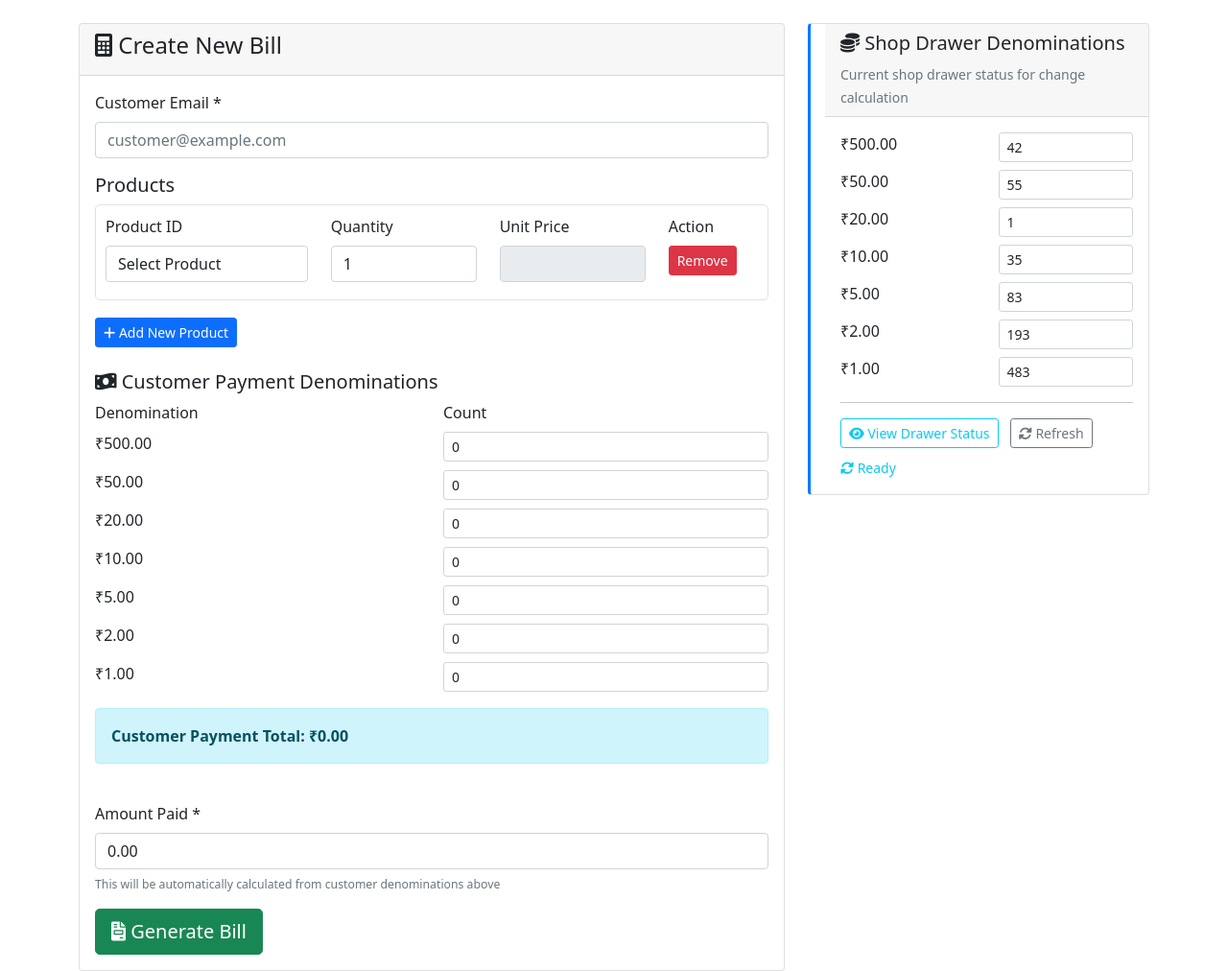
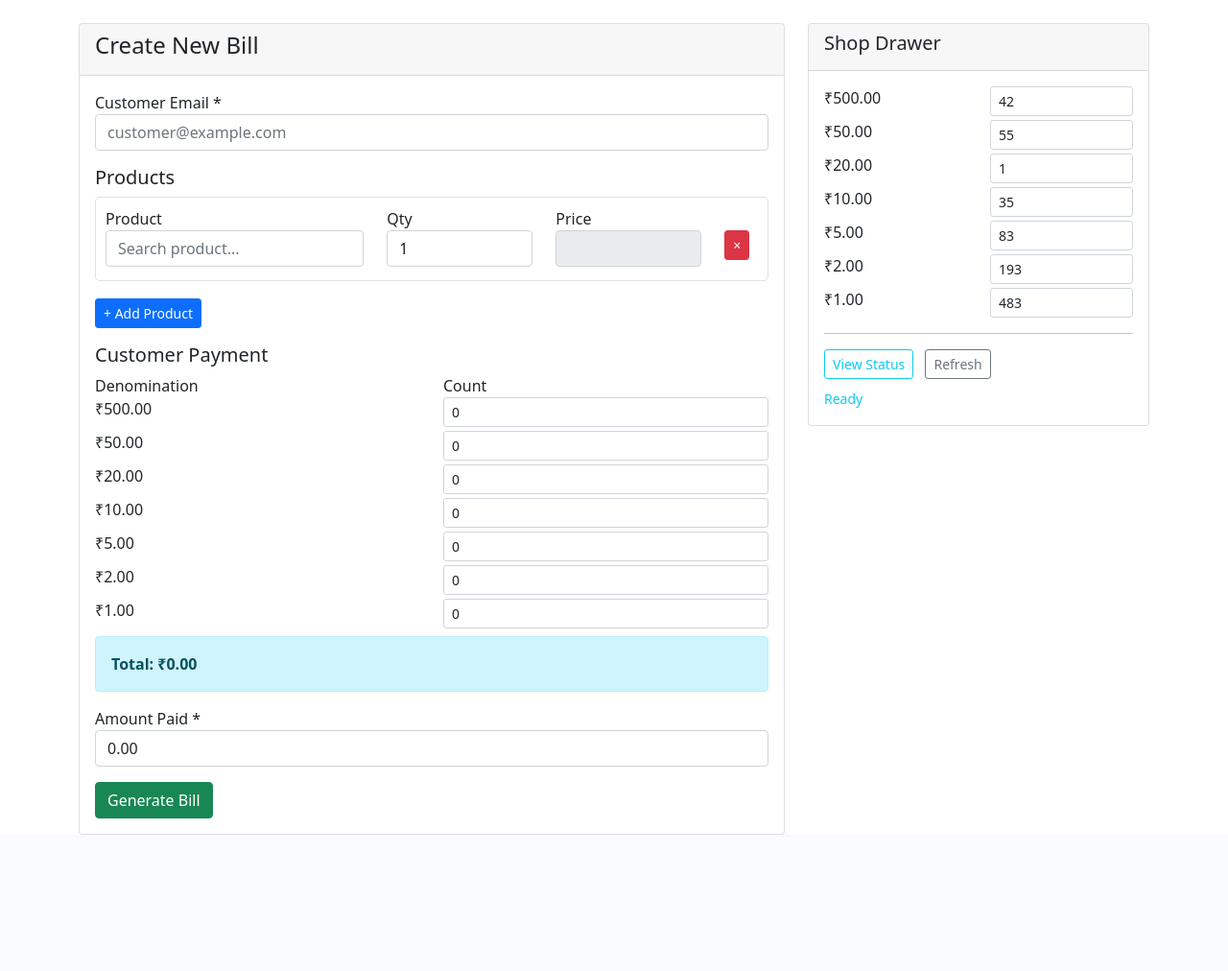
Before and after one commit to Deepanraj1508/billing-system-django, a Django app: page /billing/ in a window 1280 px wide. Shown: the part 56-1068 px from the top of the page at 96% size. After the commit the page ends 926 px from the top, so only its background shows below. Run offline with Django 5.2, Linux system fonts and the light colour scheme; data comes from the database, SQL or seed files in the repository; both versions use the stored data as it was after the commit.

Commit message:
simplify the code

```diff
--- a/billing/templates/base.html
+++ b/billing/templates/base.html
@@ -6,6 +6,7 @@
     <title>{% block title %}Billing System{% endblock %}</title>
     <link href="https://cdn.jsdelivr.net/npm/bootstrap@5.1.3/dist/css/bootstrap.min.css" rel="stylesheet">
     <link href="https://cdnjs.cloudflare.com/ajax/libs/font-awesome/6.0.0/css/all.min.css" rel="stylesheet">
+    {% block extra_css %}{% endblock %}
     <style>
         .navbar-brand {
             font-weight: bold;
--- a/billing/templates/billing/billing.html
+++ b/billing/templates/billing/billing.html
@@ -1,115 +1,141 @@
 {% extends 'base.html' %}
 
 {% block title %}Billing - Create New Bill{% endblock %}
+
+{% block extra_css %}
+<style>
+    .product-suggestions {box-shadow: 0 2px 8px rgba(0,0,0,0.1);}
+
+    .product-suggestion-item {
+        padding: 8px 12px;
+        cursor: pointer;
+        border-bottom: 1px solid #eee;
+    }
+
+    .product-suggestion-item:hover {
+        background-color: #f8f9fa;
+    }
+
+    .product-suggestion-item.selected {
+        background-color: #007bff;
+        color: white;
+    }
+
+    .product-suggestion-item .product-id {
+        font-weight: bold;
+        color: #007bff;
+    }
+
+    .product-suggestion-item .product-name {
+        font-size: 13px;
+        margin: 2px 0;
+    }
+
+    .product-suggestion-item .product-details {
+        font-size: 11px;
+        color: #666;
+    }
+
+    .product-search-container {
+        position: relative;
+    }
+</style>
+{% endblock %}
 
 {% block content %}
 <div class="row">
     <div class="col-md-8">
         <div class="card">
             <div class="card-header">
-                <h4><i class="fas fa-calculator"></i> Create New Bill</h4>
+                <h4>Create New Bill</h4>
             </div>
             <div class="card-body">
                 <form id="billingForm">
                     {% csrf_token %}
                     <div class="mb-3">
-                        <label for="id_customer_email" class="form-label">Customer Email *</label>
+                        <label>Customer Email *</label>
                         {{ form.customer_email }}
                     </div>
 
-                    <div class="mb-4">
+                    <div class="mb-3">
                         <h5>Products</h5>
                         <div id="product-container">
                             <div class="product-row" data-index="0">
                                 <div class="row">
-                                    <div class="col-md-4">
-                                        <label class="form-label">Product ID</label>
-                                        <select class="form-control product-select" name="product_id_0">
-                                            <option value="">Select Product</option>
-                                            {% for product in products %}
-                                                <option value="{{ product.product_id }}">{{ product.product_id }} - {{ product.name }}</option>
-                                            {% endfor %}
-                                        </select>
+                                    <div class="col-md-5">
+                                        <label>Product</label>
+                                        <input type="text" class="form-control product-search" name="product_search_0" placeholder="Search product..." autocomplete="off">
+                                        <input type="hidden" class="product-id-input" name="product_id_0" value="">
+                                        <div class="product-suggestions" style="display: none; position: absolute; z-index: 1000; background: white; border: 1px solid #ddd; border-radius: 4px; max-height: 200px; overflow-y: auto; width: 100%;"></div>
                                     </div>
                                     <div class="col-md-3">
-                                        <label class="form-label">Quantity</label>
+                                        <label>Qty</label>
                                         <input type="number" class="form-control quantity-input" name="quantity_0" min="1" value="1">
                                     </div>
                                     <div class="col-md-3">
-                                        <label class="form-label">Unit Price</label>
+                                        <label>Price</label>
                                         <input type="text" class="form-control unit-price" readonly>
                                     </div>
-                                    <div class="col-md-2">
-                                        <label class="form-label">Action</label><br>
-                                        <button type="button" class="btn btn-danger btn-sm remove-product">Remove</button>
+                                    <div class="col-md-1">
+                                        <label>&nbsp;</label><br>
+                                        <button type="button" class="btn btn-danger btn-sm remove-product">×</button>
                                     </div>
                                 </div>
-                                <div class="row mt-2">
+                                <div class="row mt-1">
                                     <div class="col-md-12">
                                         <small class="text-muted product-details"></small>
                                     </div>
                                 </div>
                             </div>
                         </div>
-                        <button type="button" id="add-product" class="btn btn-primary btn-sm mt-2">
-                            <i class="fas fa-plus"></i> Add New Product
-                        </button>
+                        <button type="button" id="add-product" class="btn btn-primary btn-sm mt-2">+ Add Product</button>
                     </div>
 
-                    <div class="mb-4 customer-denomination-section">
-                        <h5><i class="fas fa-money-bill-wave"></i> Customer Payment Denominations</h5>
+                    <div class="mb-3">
+                        <h5>Customer Payment</h5>
                         <div class="row">
                             <div class="col-md-6">
-                                <label class="form-label">Denomination</label>
+                                <label>Denomination</label>
                             </div>
                             <div class="col-md-6">
-                                <label class="form-label">Count</label>
+                                <label>Count</label>
                             </div>
                         </div>
                         {% for denomination in denominations %}
-                        <div class="row mb-2">
+                        <div class="row mb-1">
                             <div class="col-md-6">
-                                <label class="form-label">₹{{ denomination.value }}</label>
+                                <label>₹{{ denomination.value }}</label>
                             </div>
                             <div class="col-md-6">
-                                <input type="number" class="form-control form-control-sm customer-denomination-count denomination-input"
+                                <input type="number" class="form-control form-control-sm customer-denomination-count"
                                        data-value="{{ denomination.value }}" value="0" min="0">
                             </div>
                         </div>
                         {% endfor %}
-                        <div class="row mt-3">
-                            <div class="col-md-12">
-                                <div class="alert alert-info">
-                                    <strong>Customer Payment Total: <span id="customer-total-payment">₹0.00</span></strong>
-                                </div>
-                            </div>
-                        </div>
-                    </div>
-                    <div class="mb-3">
-                        <label for="id_amount_paid" class="form-label">Amount Paid *</label>
-                        {{ form.amount_paid }}
-                        <div class="form-text">
-                            <small class="text-muted">This will be automatically calculated from customer denominations above</small>
+                        <div class="alert alert-info mt-2">
+                            <strong>Total: <span id="customer-total-payment">₹0.00</span></strong>
                         </div>
                     </div>
 
-                    <button type="submit" class="btn btn-success btn-lg">
-                        <i class="fas fa-file-invoice"></i> Generate Bill
-                    </button>
+                    <div class="mb-3">
+                        <label>Amount Paid *</label>
+                        {{ form.amount_paid }}
+                    </div>
+
+                    <button type="submit" class="btn btn-success">Generate Bill</button>
                 </form>
             </div>
         </div>
     </div>
 
     <div class="col-md-4">
-        <div class="card denomination-section">
+        <div class="card">
             <div class="card-header">
-                <h5><i class="fas fa-coins"></i> Shop Drawer Denominations</h5>
-                <small class="text-muted">Current shop drawer status for change calculation</small>
+                <h5>Shop Drawer</h5>
             </div>
             <div class="card-body">
                 {% for denomination in denominations %}
-                <div class="row mb-2">
+                <div class="row mb-1">
                     <div class="col-6">
                         <label>₹{{ denomination.value }}</label>
                     </div>
@@ -120,21 +146,10 @@
                 </div>
                 {% endfor %}
                 <hr>
-                <div class="row mt-2">
-                    <div class="col-12">
-                        <button type="button" class="btn btn-outline-info btn-sm" onclick="showDrawerStatus()">
-                            <i class="fas fa-eye"></i> View Drawer Status
-                        </button>
-                        <button type="button" class="btn btn-outline-secondary btn-sm ms-2" onclick="refreshDrawerFromDatabase()">
-                            <i class="fas fa-sync-alt"></i> Refresh
-                        </button>
-                        <div class="mt-2">
-                            <small class="text-info">
-                                <i class="fas fa-sync-alt"></i>
-                                <span id="drawer-status-indicator">Ready</span>
-                            </small>
-                        </div>
-                    </div>
+                <button type="button" class="btn btn-outline-info btn-sm" onclick="showDrawerStatus()">View Status</button>
+                <button type="button" class="btn btn-outline-secondary btn-sm ms-2" onclick="refreshDrawerFromDatabase()">Refresh</button>
+                <div class="mt-2">
+                    <small class="text-info"><span id="drawer-status-indicator">Ready</span></small>
                 </div>
             </div>
         </div>
@@ -162,10 +177,14 @@
 {% endblock %}
 
 {% block extra_js %}
+<script src="https://code.jquery.com/jquery-3.6.0.min.js"></script>
 <script>
 let productIndex = 0;
 
 document.addEventListener('DOMContentLoaded', function() {
+    // Initialize product search for existing product inputs
+    initializeProductSearch();
+
     document.getElementById('add-product').addEventListener('click', addProduct);
     document.querySelectorAll('.product-row').forEach(setupProductRowEvents);
     setupDenominationEvents();
@@ -175,13 +194,152 @@ document.addEventListener('DOMContentLoaded', function() {
     });
 });
 
+function initializeProductSearch() {
+    document.querySelectorAll('.product-search').forEach(function(input) {
+        setupProductSearch(input);
+    });
+}
+
+function setupProductSearch(input) {
+    let searchTimeout;
+    let selectedIndex = -1;
+    let suggestions = [];
+
+    input.addEventListener('input', function() {
+        clearTimeout(searchTimeout);
+        const query = this.value.trim();
+
+        if (query.length < 1) {
+            hideSuggestions(input);
+            return;
+        }
+
+        searchTimeout = setTimeout(() => {
+            searchProducts(query, input);
+        }, 300);
+    });
+
+    input.addEventListener('keydown', function(e) {
+        const suggestionsDiv = input.parentNode.querySelector('.product-suggestions');
+        const items = suggestionsDiv.querySelectorAll('.product-suggestion-item');
+
+        switch(e.key) {
+            case 'ArrowDown':
+                e.preventDefault();
+                selectedIndex = Math.min(selectedIndex + 1, items.length - 1);
+                updateSelection(items, selectedIndex);
+                break;
+            case 'ArrowUp':
+                e.preventDefault();
+                selectedIndex = Math.max(selectedIndex - 1, -1);
+                updateSelection(items, selectedIndex);
+                break;
+            case 'Enter':
+                e.preventDefault();
+                if (selectedIndex >= 0 && items[selectedIndex]) {
+                    selectProduct(items[selectedIndex], input);
+                }
+                break;
+            case 'Escape':
+                hideSuggestions(input);
+                break;
+        }
+    });
+
+    input.addEventListener('blur', function() {
+        setTimeout(() => {
+            hideSuggestions(input);
+        }, 200);
+    });
+}
+
+function searchProducts(query, input) {
+    fetch(`/api/search-products/?q=${encodeURIComponent(query)}`)
+        .then(response => response.json())
+        .then(data => {
+            suggestions = data.products || [];
+            showSuggestions(suggestions, input);
+        })
+        .catch(error => {
+            console.error('Error searching products:', error);
+        });
+}
+
+function showSuggestions(products, input) {
+    const suggestionsDiv = input.parentNode.querySelector('.product-suggestions');
+    suggestionsDiv.innerHTML = '';
+
+    if (products.length === 0) {
+        suggestionsDiv.innerHTML = '<div class="product-suggestion-item">No products found</div>';
+    } else {
+        products.forEach(product => {
+            const item = document.createElement('div');
+            item.className = 'product-suggestion-item';
+            item.innerHTML = `
+                <div class="product-id">${product.id}</div>
+                <div class="product-name">${product.name}</div>
+                <div class="product-details">₹${product.price} | ${product.tax}% | Stock: ${product.stock}</div>
+            `;
+            item.addEventListener('click', () => selectProduct(item, input, product));
+            suggestionsDiv.appendChild(item);
+        });
+    }
+
+    suggestionsDiv.style.display = 'block';
+}
+
+function hideSuggestions(input) {
+    const suggestionsDiv = input.parentNode.querySelector('.product-suggestions');
+    suggestionsDiv.style.display = 'none';
+}
+
+function updateSelection(items, selectedIndex) {
+    items.forEach((item, index) => {
+        if (index === selectedIndex) {
+            item.classList.add('selected');
+        } else {
+            item.classList.remove('selected');
+        }
+    });
+}
+
+function selectProduct(item, input, product) {
+    if (product) {
+        input.value = `${product.id} - ${product.name}`;
+        input.parentNode.querySelector('.product-id-input').value = product.id;
+
+        // Update price and details
+        const row = input.closest('.product-row');
+        const unitPriceInput = row.querySelector('.unit-price');
+        const productDetails = row.querySelector('.product-details');
+
+        unitPriceInput.value = `₹${product.price}`;
+        productDetails.textContent = `${product.name} | Tax: ${product.tax}% | Stock: ${product.stock}`;
+    }
+
+    hideSuggestions(input);
+}
+
+function formatProductOption(product) {
+    if (!product.id) return product.text;
+    return $(`<div class="product-option">
+        <div class="product-id">${product.id}</div>
+        <div class="product-name">${product.name}</div>
+        <div class="product-details"><small>₹${product.price} | ${product.tax}% | Stock: ${product.stock}</small></div>
+    </div>`);
+}
+
+function formatProductSelection(product) {
+    return product.id ? `${product.id} - ${product.name}` : product.text;
+}
+
 function addProduct() {
     productIndex++;
     const container = document.getElementById('product-container');
     const newProductRow = container.querySelector('.product-row').cloneNode(true);
 
     newProductRow.dataset.index = productIndex;
-    newProductRow.querySelectorAll('select, input').forEach(field => {
+    newProductRow.querySelectorAll('input').forEach(field => {
         if (field.name) {
             field.name = field.name.replace(/_\d+/, '_' + productIndex);
         }
@@ -192,30 +350,24 @@ function addProduct() {
 
     container.appendChild(newProductRow);
     setupProductRowEvents(newProductRow);
+
+    // Initialize product search for the new product input
+    const newProductSearch = newProductRow.querySelector('.product-search');
+    if (newProductSearch) {
+        setupProductSearch(newProductSearch);
+    }
 }
 
 function setupProductRowEvents(row) {
-    const productSelect = row.querySelector('.product-select');
+    const productSearch = row.querySelector('.product-search');
+    const productIdInput = row.querySelector('.product-id-input');
     const unitPriceInput = row.querySelector('.unit-price');
     const productDetails = row.querySelector('.product-details');
 
-    productSelect.addEventListener('change', function() {
-        if (this.value) {
-            fetch(`/api/product/${this.value}/`)
-                .then(response => response.json())
-                .then(data => {
-                    if (data.success) {
-                        unitPriceInput.value = '₹' + data.price;
-                        productDetails.textContent = `${data.name} | Tax: ${data.tax}% | Stock: ${data.stock}`;
-                    } else {
-                        alert('Product not found');
-                    }
-                })
-                .catch(error => {
-                    console.error('Error:', error);
-                    alert('Error fetching product details');
-                });
-        } else {
+    // Handle product search input change
+    productSearch.addEventListener('input', function() {
+        if (!this.value.trim()) {
+            productIdInput.value = '';
             unitPriceInput.value = '';
             productDetails.textContent = '';
         }
@@ -268,7 +420,7 @@ function generateBill() {
     const products = [];
 
     document.querySelectorAll('.product-row').forEach(row => {
-        const productId = row.querySelector('.product-select').value;
+        const productId = row.querySelector('.product-id-input').value;
         const quantity = row.querySelector('.quantity-input').value;
 
         if (productId && quantity && parseInt(quantity) > 0) {
@@ -475,13 +627,19 @@ function resetForm() {
     const firstRow = container.querySelector('.product-row');
     container.innerHTML = '';
     container.appendChild(firstRow);
-    firstRow.querySelectorAll('select, input').forEach(field => {
+    firstRow.querySelectorAll('input').forEach(field => {
         if (field.type !== 'button') {
             field.value = field.type === 'number' ? '1' : '';
         }
     });
     firstRow.querySelector('.product-details').textContent = '';
     firstRow.querySelector('.unit-price').value = '';
+
+    // Re-initialize product search for the reset row
+    const productSearch = firstRow.querySelector('.product-search');
+    if (productSearch) {
+        setupProductSearch(productSearch);
+    }
 
     document.querySelectorAll('.customer-denomination-count').forEach(input => {
         input.value = '0';
--- a/billing/urls.py
+++ b/billing/urls.py
@@ -5,6 +5,7 @@ urlpatterns = [
     path('', views.home, name='home'),
     path('billing/', views.billing_page, name='billing'),
     path('api/product/<str:product_id>/', views.get_product_info, name='get_product_info'),
+    path('api/search-products/', views.search_products, name='search_products'),
     path('api/generate-bill/', views.generate_bill, name='generate_bill'),
     path('api/update-drawer-realtime/', views.update_drawer_realtime, name='update_drawer_realtime'),
     path('history/', views.purchase_history, name='purchase_history'),
--- a/billing/views.py
+++ b/billing/views.py
@@ -7,6 +7,7 @@ from django.conf import settings
 from django.http import JsonResponse
 from django.views.decorators.csrf import csrf_exempt
 from django.db import transaction
+from django.db.models import Q
 from decimal import Decimal, ROUND_HALF_UP
 import json
 from .models import Product, Denomination, Purchase, PurchaseItem, ChangeBreakdown
@@ -25,12 +26,10 @@ def home(request):
 
 def billing_page(request):
     form = BillingForm()
-    products = Product.objects.all()
     denominations = Denomination.objects.all().order_by('-value')
 
     context = {
         'form': form,
-        'products': products,
         'denominations': denominations,
     }
     return render(request, 'billing/billing.html', context)
@@ -50,6 +49,38 @@ def get_product_info(request, product_id):
             'success': False,
             'error': 'Product not found'
         })
+
+def search_products(request):
+    """API endpoint for product search/autocomplete"""
+    query = request.GET.get('q', '').strip()
+
+    if not query:
+        return JsonResponse({
+            'success': True,
+            'products': []
+        })
+
+    # Search in product_id and name fields
+    products = Product.objects.filter(
+        Q(product_id__icontains=query) |
+        Q(name__icontains=query)
+    ).filter(available_stock__gt=0).order_by('name')[:10]  # Limit to 10 results
+
+    product_list = []
+    for product in products:
+        product_list.append({
+            'id': product.product_id,
+            'text': f"{product.product_id} - {product.name}",
+            'name': product.name,
+            'price': float(product.price_per_unit),
+            'tax': float(product.tax_percentage),
+            'stock': product.available_stock
+        })
+
+    return JsonResponse({
+        'success': True,
+        'products': product_list
+    })
 
 @csrf_exempt
 def generate_bill(request):
```
Also changed, not shown: test_search_api.py (added, +50 -0 lines), db.sqlite3.
